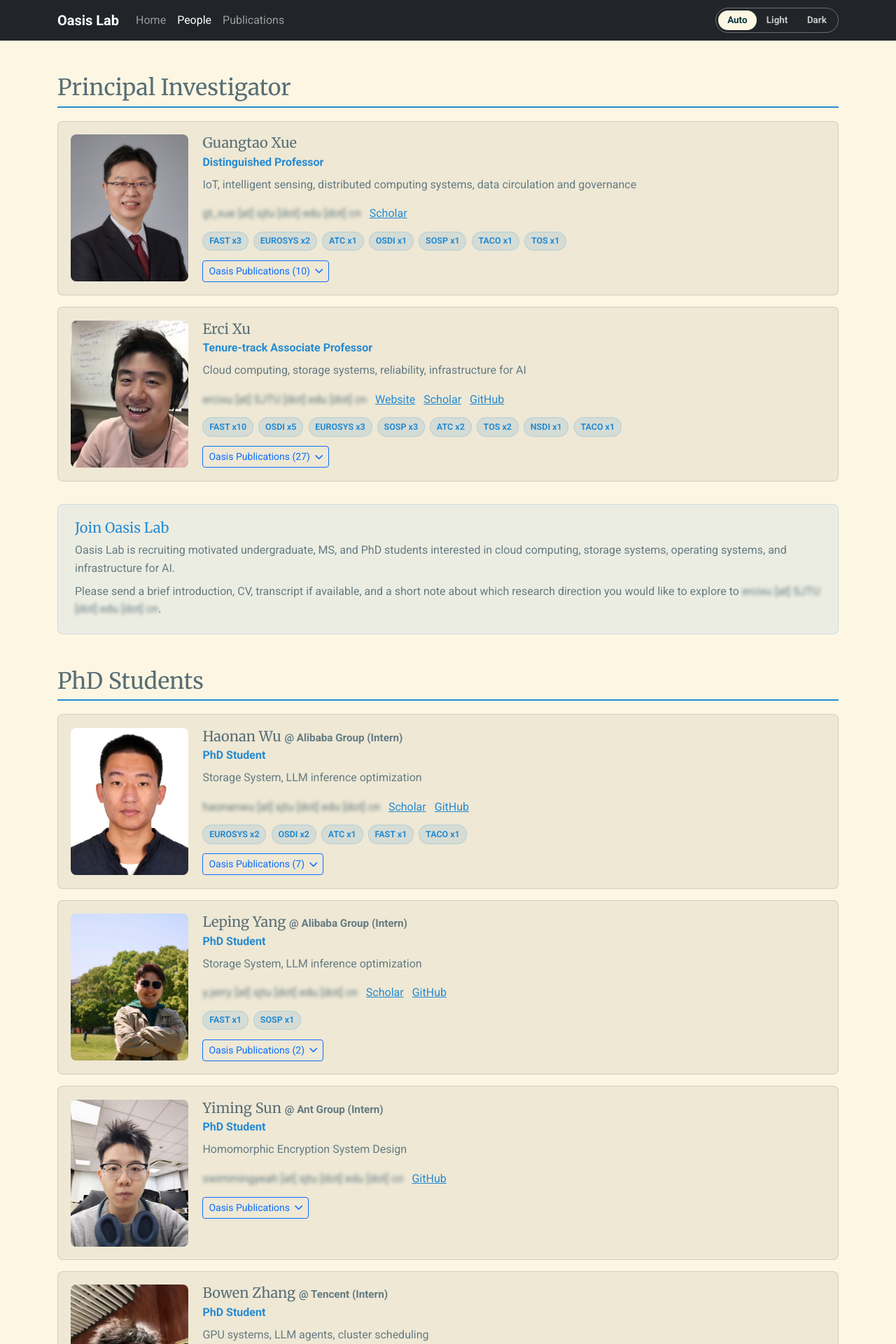
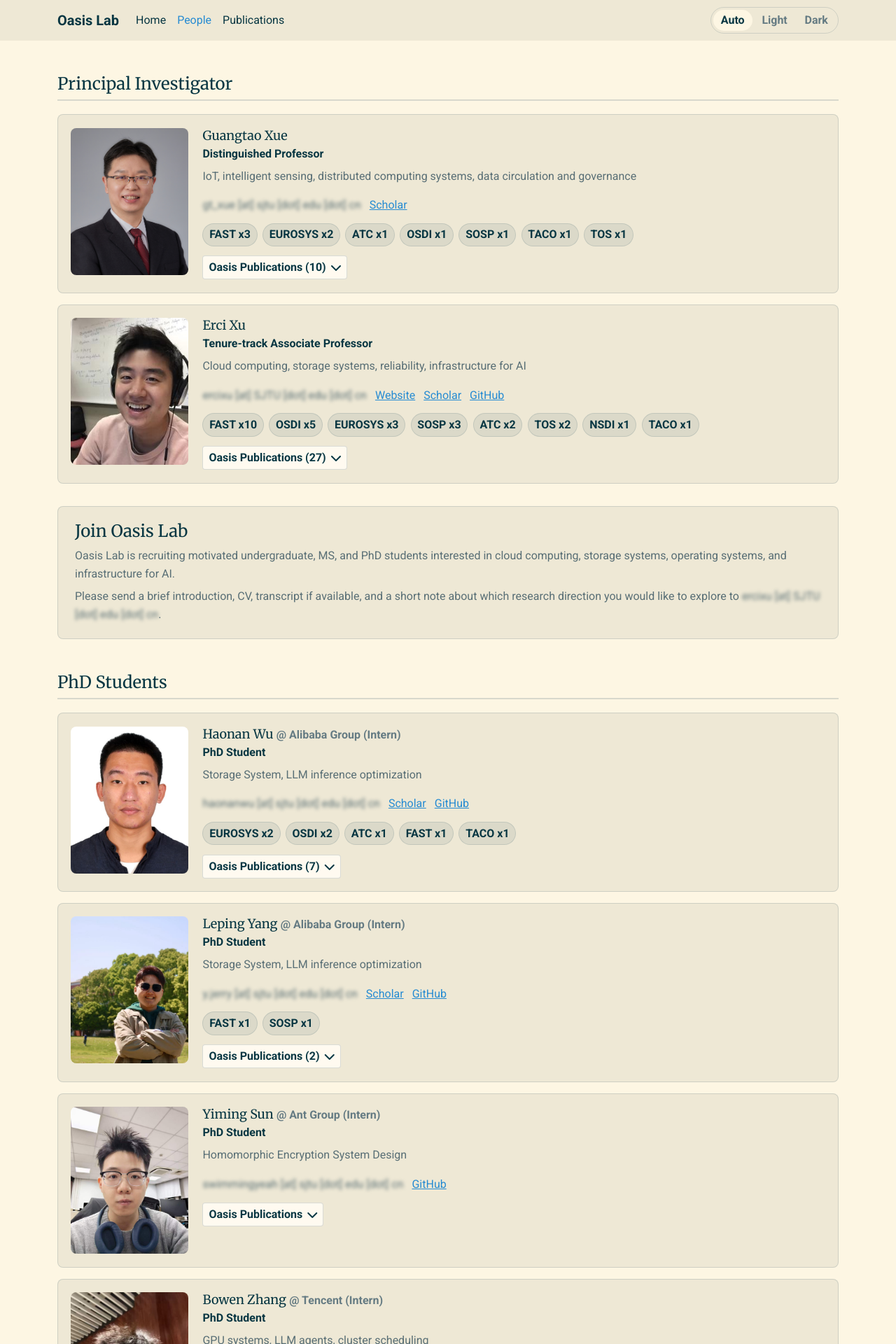
Before and after one commit to oasis-sjtu/oasis-sjtu.github.io, a Flask app: page /people/ in a window 1280 px wide. Shown: the top 1920 px of the page at 70% size. Run offline with Flask 3, Linux system fonts and the light colour scheme; some libraries are stand-ins or nearby versions.

Commit message:
Unify site typography and colors

```diff
--- a/static/style.css
+++ b/static/style.css
@@ -1,9 +1,40 @@
+:root {
+    --font-section: 1.5rem;
+    --font-card: 1.125rem;
+    --font-body: 1rem;
+    --color-page: #fdf6e3;
+    --color-surface: #eee8d5;
+    --color-border: rgba(147, 161, 161, 0.35);
+    --color-heading: #073642;
+    --color-text: #586e75;
+    --color-muted: #657b83;
+    --color-link: #268bd2;
+    --color-highlight: #dc322f;
+    --color-button-bg: #fffaf0;
+    --color-subtle-bg: rgba(7, 54, 66, 0.08);
+    --color-logo-surface: transparent;
+}
+
+html.dark-theme {
+    --color-page: #002b36;
+    --color-surface: #073642;
+    --color-border: rgba(88, 110, 117, 0.46);
+    --color-heading: #d6e2e4;
+    --color-text: #93a1a1;
+    --color-muted: #839496;
+    --color-link: #5fb3e8;
+    --color-highlight: #ff6b6b;
+    --color-button-bg: #002b36;
+    --color-subtle-bg: rgba(214, 226, 228, 0.08);
+    --color-logo-surface: #fdf6e3;
+}
+
 body,
 html {
-    background-color: #fdf6e3;
-    color: #657b83;
+    background-color: var(--color-page);
+    color: var(--color-text);
     font-family: 'Roboto', sans-serif;
-    font-size: 16px;
+    font-size: var(--font-body);
     line-height: 1.6;
 }
 
@@ -12,21 +43,38 @@ html {
 }
 
 a {
-    color: #268bd2;
+    color: var(--color-link);
 }
 
 .navbar,
 .site-footer {
-    background-color: #eee8d5;
+    background-color: var(--color-surface);
+}
+
+.navbar.bg-dark {
+    background-color: var(--color-surface) !important;
 }
 
 .navbar-brand {
     font-weight: 700;
 }
 
+.navbar-dark .navbar-brand,
+.navbar-dark .navbar-nav .nav-link {
+    color: var(--color-heading);
+}
+
+.navbar-dark .navbar-brand:hover,
+.navbar-dark .navbar-brand:focus,
+.navbar-dark .navbar-nav .nav-link:hover,
+.navbar-dark .navbar-nav .nav-link:focus,
+.navbar-dark .navbar-nav .nav-link.active {
+    color: var(--color-link);
+}
+
 .theme-switcher {
     align-items: center;
-    border: 1px solid rgba(253, 246, 227, 0.35);
+    border: 1px solid var(--color-border);
     border-radius: 999px;
     display: inline-flex;
     gap: 0.15rem;
@@ -38,8 +86,8 @@ a {
     background: transparent;
     border: 0;
     border-radius: 999px;
-    color: rgba(255, 255, 255, 0.74);
-    font-size: 0.84rem;
+    color: var(--color-muted);
+    font-size: var(--font-body);
     font-weight: 700;
     line-height: 1;
     min-width: 3.4rem;
@@ -65,9 +113,18 @@ a {
 h1,
 h2,
 h3 {
-    color: #586e75;
+    color: var(--color-heading);
     font-family: 'Merriweather', serif;
     letter-spacing: 0;
+}
+
+h1,
+h2 {
+    font-size: var(--font-section);
+}
+
+h3 {
+    font-size: var(--font-card);
 }
 
 .hero-section {
@@ -242,27 +299,52 @@ h3 {
     gap: 0.75rem;
 }
 
+.btn {
+    font-size: var(--font-body);
+}
+
+.publication-link-button,
+.utility-button,
+.filter-action-button {
+    background-color: var(--color-button-bg);
+    border-color: var(--color-border);
+    color: var(--color-heading);
+    font-weight: 700;
+}
+
+.publication-link-button:hover,
+.publication-link-button:focus,
+.utility-button:hover,
+.utility-button:focus,
+.filter-action-button:hover,
+.filter-action-button:focus {
+    background-color: var(--color-link);
+    border-color: var(--color-link);
+    color: #fff;
+}
+
 .people-group {
     margin-bottom: 3rem;
 }
 
 .people-group h2 {
-    border-bottom: 2px solid #268bd2;
+    border-bottom: 2px solid var(--color-border);
+    font-size: var(--font-section);
     margin-bottom: 1.2rem;
     padding-bottom: 0.45rem;
 }
 
 .people-join-callout {
-    background: rgba(38, 139, 210, 0.08);
-    border: 1px solid rgba(38, 139, 210, 0.18);
+    background: var(--color-surface);
+    border: 1px solid var(--color-border);
     border-radius: 8px;
     margin: -1rem 0 3rem;
     padding: 1.35rem 1.5rem;
 }
 
 .people-join-callout h2 {
-    color: #268bd2;
-    font-size: 1.25rem;
+    color: var(--color-heading);
+    font-size: var(--font-section);
     margin-bottom: 0.45rem;
 }
 
@@ -300,19 +382,19 @@ h3 {
 }
 
 .person-card h3 {
-    font-size: 1.25rem;
+    font-size: var(--font-card);
     margin-bottom: 0.15rem;
 }
 
 .person-workplace {
-    color: #657b83;
+    color: var(--color-muted);
     font-family: 'Roboto', sans-serif;
-    font-size: 0.95rem;
+    font-size: var(--font-body);
     font-weight: 700;
 }
 
 .person-role {
-    color: #268bd2;
+    color: var(--color-heading);
     font-weight: 700;
     margin-bottom: 0.4rem;
 }
@@ -325,11 +407,11 @@ h3 {
 }
 
 .person-publication-summary span {
-    background: rgba(38, 139, 210, 0.12);
-    border: 1px solid rgba(38, 139, 210, 0.18);
+    background: var(--color-subtle-bg);
+    border: 1px solid var(--color-border);
     border-radius: 999px;
-    color: #268bd2;
-    font-size: 0.78rem;
+    color: var(--color-heading);
+    font-size: var(--font-body);
     font-weight: 700;
     padding: 0.18rem 0.55rem;
 }
@@ -343,7 +425,7 @@ h3 {
 }
 
 .publication-toggle-icon {
-    font-size: 0.78rem;
+    font-size: var(--font-body);
     transition: transform 0.18s ease;
 }
 
--- a/templates/people.html
+++ b/templates/people.html
@@ -27,7 +27,7 @@
                             {% endfor %}
                         </div>
                         {% endif %}
-                        <button class="btn btn-sm btn-outline-primary person-publication-toggle" type="button" data-bs-toggle="collapse" data-bs-target="#{{ member.collapse_id }}" aria-expanded="false" aria-controls="{{ member.collapse_id }}">
+                        <button class="btn btn-sm utility-button person-publication-toggle" type="button" data-bs-toggle="collapse" data-bs-target="#{{ member.collapse_id }}" aria-expanded="false" aria-controls="{{ member.collapse_id }}">
                             <span>Oasis Publications{% if member.publications %} ({{ member.publications|length }}){% endif %}</span>
                             <i class="fas fa-chevron-down publication-toggle-icon" aria-hidden="true"></i>
                         </button>
@@ -61,22 +61,22 @@
                                 <br>
                                 <span class="publication-links">
                                     {% if publication.url_page %}
-                                        <a href="{{ publication.url_page }}" class="btn btn-sm btn-outline-dark me-1 mt-1" target="_blank" rel="noopener noreferrer">Page</a>
+                                        <a href="{{ publication.url_page }}" class="btn btn-sm publication-link-button me-1 mt-1" target="_blank" rel="noopener noreferrer">Page</a>
                                     {% endif %}
                                     {% if publication.url_pdf %}
-                                        <a href="{{ publication.url_pdf }}" class="btn btn-sm btn-outline-primary me-1 mt-1" target="_blank" rel="noopener noreferrer">PDF</a>
+                                        <a href="{{ publication.url_pdf }}" class="btn btn-sm publication-link-button me-1 mt-1" target="_blank" rel="noopener noreferrer">PDF</a>
                                     {% endif %}
                                     {% if publication.url_video %}
-                                        <a href="{{ publication.url_video }}" class="btn btn-sm btn-outline-secondary me-1 mt-1" target="_blank" rel="noopener noreferrer">Video</a>
+                                        <a href="{{ publication.url_video }}" class="btn btn-sm publication-link-button me-1 mt-1" target="_blank" rel="noopener noreferrer">Video</a>
                                     {% endif %}
                                     {% if publication.url_slides %}
-                                        <a href="{{ publication.url_slides }}" class="btn btn-sm btn-outline-success me-1 mt-1" target="_blank" rel="noopener noreferrer">Slides</a>
+                                        <a href="{{ publication.url_slides }}" class="btn btn-sm publication-link-button me-1 mt-1" target="_blank" rel="noopener noreferrer">Slides</a>
                                     {% endif %}
                                     {% if publication.url_code %}
-                                        <a href="{{ publication.url_code }}" class="btn btn-sm btn-outline-warning me-1 mt-1" target="_blank" rel="noopener noreferrer">Code</a>
+                                        <a href="{{ publication.url_code }}" class="btn btn-sm publication-link-button me-1 mt-1" target="_blank" rel="noopener noreferrer">Code</a>
                                     {% endif %}
                                     {% if publication.url_dataset %}
-                                        <a href="{{ publication.url_dataset }}" class="btn btn-sm btn-outline-info me-1 mt-1" target="_blank" rel="noopener noreferrer">Dataset{% if publication.dataset_downloads_display %} · {{ publication.dataset_downloads_display }} downloads{% endif %}</a>
+                                        <a href="{{ publication.url_dataset }}" class="btn btn-sm publication-link-button me-1 mt-1" target="_blank" rel="noopener noreferrer">Dataset{% if publication.dataset_downloads_display %} · {{ publication.dataset_downloads_display }} downloads{% endif %}</a>
                                     {% endif %}
                                 </span>
                             </li>
```
Also changed, not shown: other parts of static/style.css (+94 -120 lines), templates/publication.html (+8 -8 lines).
